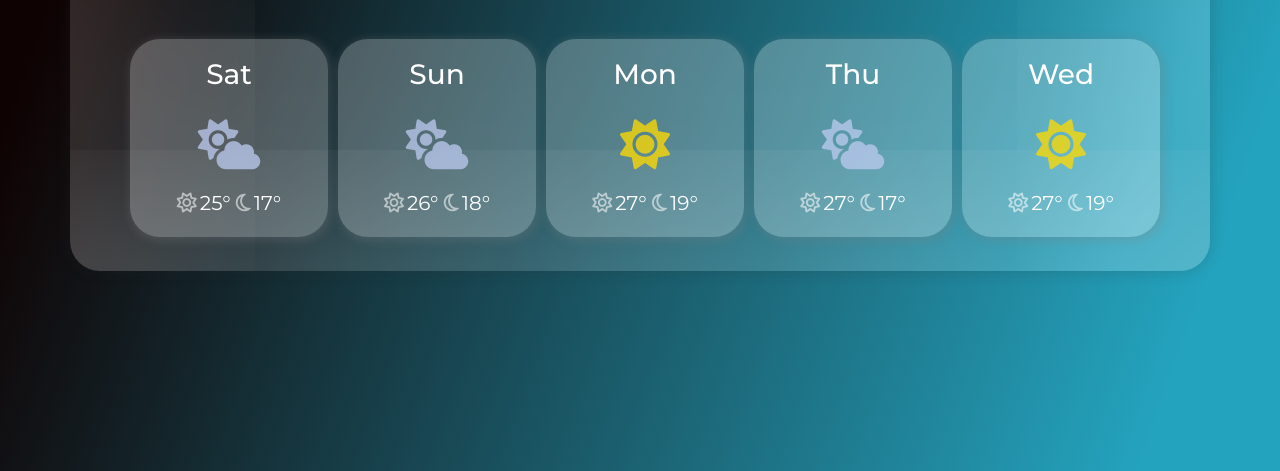
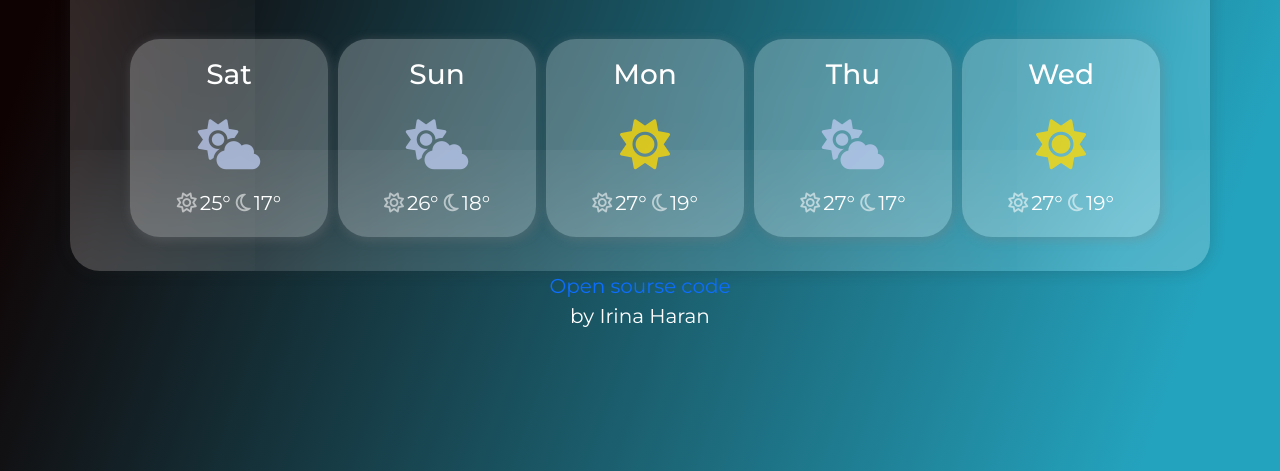
Before and after one commit to Nimuer/WeatherApp, a plain HTML site: page index.html in a window 1280 px wide. Shown: the part 359-830 px from the top of the page. Drawn offline with nearby package versions, Linux system fonts and the light colour scheme.

Commit message:
Add link to git

```diff
--- a/css/style.css
+++ b/css/style.css
@@ -133,3 +133,8 @@ h3 {
 .temp-variant:focus {
   color: #fff;
 }
+.open-sourse {
+  text-decoration: none;
+  display: flex;
+  justify-content: center;
+}
--- a/index.html
+++ b/index.html
@@ -118,6 +118,13 @@
         </ul>
       </div>
     </div>
+    <a
+      href="https://github.com/Nimuer/WeatherApp"
+      target="_blank"
+      rel="noopener noreferrer"
+      class="open-sourse"
+      >Open sourse code</a
+    ><span class="open-sourse"> by Irina Haran</span>
     <script src="./js/index.js"></script>
   </body>
 </html>
```
